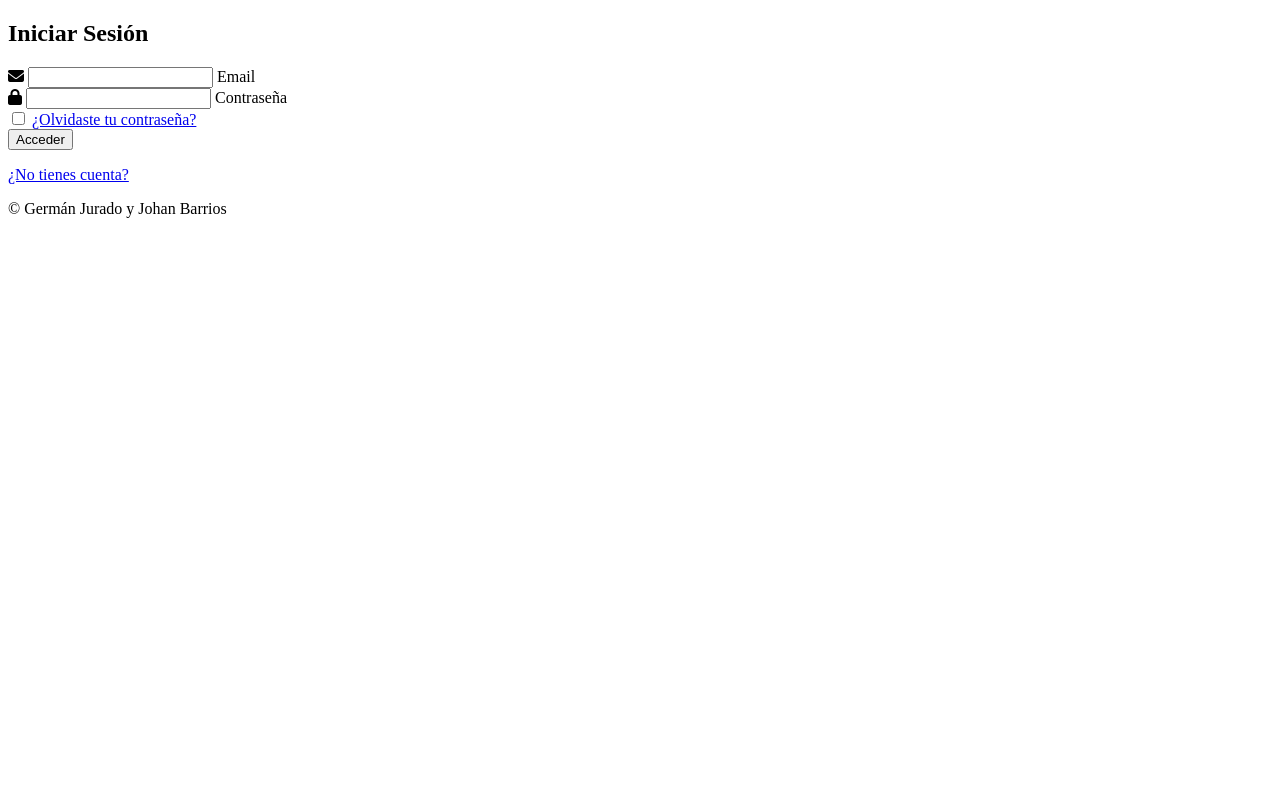
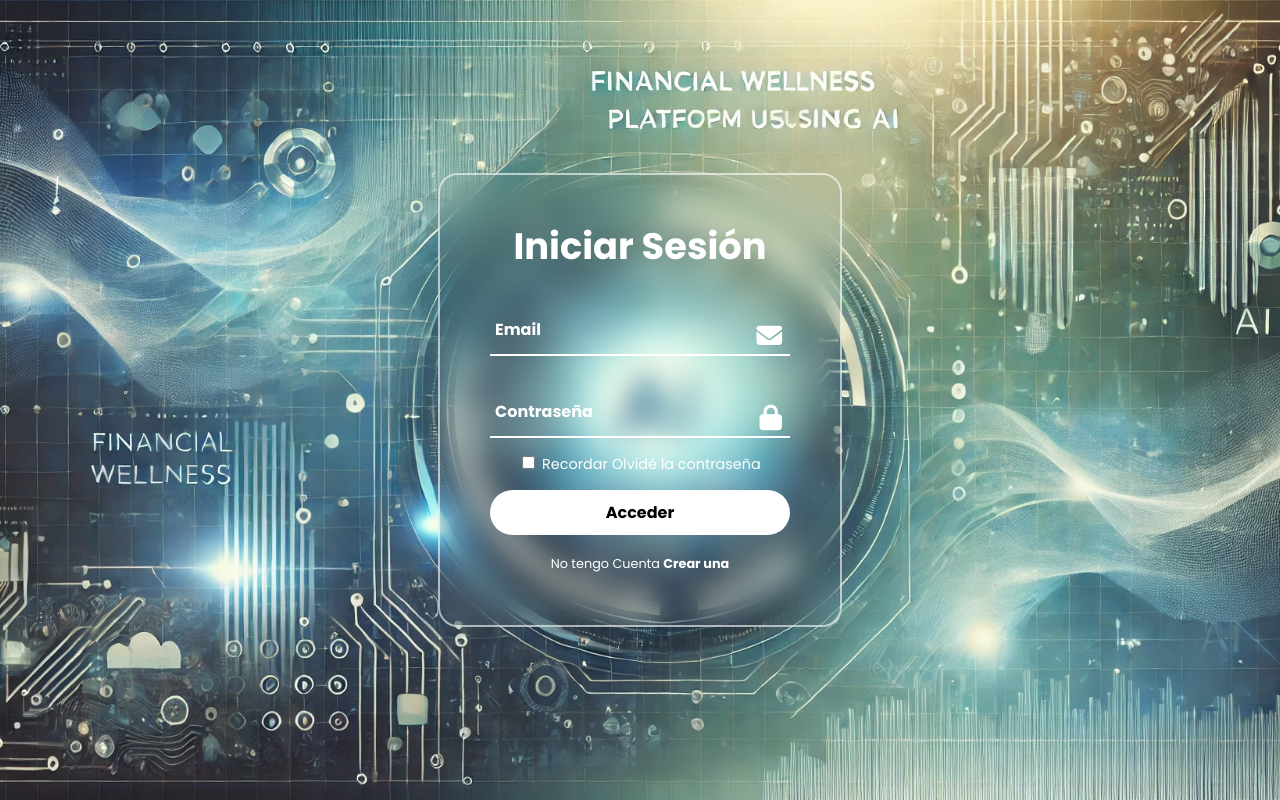
Before and after one commit to Junior-Jurado/fullstack-utadeo, a plain HTML site: page index.html in a window 1280 px wide. Drawn offline with Linux system fonts and the light colour scheme.

Commit message:
Clase 28/08/2024

```diff
--- a/index.html
+++ b/index.html
@@ -4,7 +4,7 @@
     <meta charset="UTF-8" />
     <meta name="viewport" content="width=device-width, initial-scale=1.0" />
     <title>Germán Jurado</title>
-    <link rel="stylesheet" href="css/style.css" />
+    <link rel="stylesheet" href="styles/style.css" />
     <script
       src="https://kit.fontawesome.com/53d5fa705c.js"
       crossorigin="anonymous"
@@ -12,39 +12,43 @@
   </head>
   <body>
     <section>
-      <div class="contenido">
+      <div class="contenedor">
+        <div class="contenedor__form">
           <form action="#">
             <h2>Iniciar Sesión</h2>
 
-          <div class="contenido__formulario__atributo">
+            <div class="contenedor__form__input">
               <i class="fa-solid fa-envelope"></i>
-            <input type="email" required />
+              <input type="email" required>
               <label for="#">Email</label>
             </div>
 
-          <div class="contenido__formulario__atributo">
+            <div class="contenedor__form__input">
               <i class="fa-solid fa-lock"></i>
-            <input type="password" required />
-            <label for="#">Contraseña</label>
+              <input type="password" required>
+              <label for="#">Contraseña</label>
             </div>
 
-          <div class="contenido__formulario__olvidar">
+            <div class="contenedor__form__olvidar">
               <label for="#">
-              <input type="checkbox" />
-              <a href="#">¿Olvidaste tu contraseña?</a>
+                <input type="checkbox"> Recordar
+                <a href="#">Olvidé la contraseña</a>
               </label>
             </div>
 
-          <div class="contenido__acceder">
+          </form>
+
+          <div>
             <button>Acceder</button>
-            <div class="registrar">
-              <p><a href="#">¿No tienes cuenta?</a></p>
+
+            <div class="contenedor__form_registrar">
+              <p>No tengo Cuenta <a href="#">Crear una</a></p>
             </div>
           </div>
-        </form>
+
         </div>
+      </div>
+
     </section>
-
-    <footer>&copy; Germán Jurado y Johan Barrios</footer>
   </body>
 </html>
--- /dev/null
+++ b/styles/style.css
@@ -0,0 +1,137 @@
+@import url('https://fonts.googleapis.com/css2?family=Poppins:ital,wght@0,100;0,200;0,300;0,400;0,500;0,600;0,700;0,800;0,900;1,100;1,200;1,300;1,400;1,500;1,600;1,700;1,800;1,900&display=swap');
+
+* {
+    font-family: 'Poppins', sans-serif;
+    margin: 0;
+    padding: 0;
+}
+
+section {
+    display: flex;
+    justify-content: center;
+    align-items: center;
+    width: 100%;
+    min-height: 100vh;
+    background: url(DALL·E\ 2024-09-04\ 12.31.21\ -\ A\ modern\ and\ sleek\ wallpaper\ for\ a\ financial\ wellness\ platform\ utilizing\ AI\,\ designed\ specifically\ for\ a\ PC\ screen.\ The\ design\ should\ feature\ a\ blend\ .webp);
+    background-position: center;
+    background-size: cover;
+}
+
+.contenedor {
+    position: relative;
+    width: 400px;
+    border: 2px solid rgb(255, 255, 255, .6);
+    border-radius: 20px;
+    backdrop-filter: blur(15px);
+    height: 450px;
+    display: flex;
+    justify-content: center;
+    align-items: center;
+}
+
+.contenedor h2 {
+    font-size: 2.3rem;
+    color: #FFF;
+    text-align: center;
+}
+
+.contenedor__form__input {
+    position: relative;
+    margin: 30px 0;
+    width: 300px;
+    border-bottom: 2px solid #FFF;
+}
+
+.contenedor__form__input label {
+    position: absolute;
+    top: 50%;
+    left: 5px;
+    transform: translateY(-50%);
+    color: #FFF;
+    font-size: 1rem;
+    pointer-events: none;
+    transition: .6s;
+    font-weight: bold;
+}
+
+input:focus ~ label,
+input:valid ~ label {
+    top: -5px;
+}
+
+.contenedor__form__input input {
+    width: 100%;
+    height: 50px;
+    background-color: transparent;
+    border: none;
+    outline: none;
+    font-size: 1rem;
+    padding: - 35px 0 5px;
+    color: #FFF;
+}
+
+.contenedor__form__input i {
+    position: absolute;
+    color: #FFF;
+    font-size: 1.6rem;
+    top: 19px;
+    right: 8px;
+}
+
+.contenedor__form__olvidar {
+    margin: -15px 0 15px;
+    font-size: 0.9rem;
+    color: #FFF;
+    display: flex;
+    justify-content: center;
+}
+
+.contenedor__form__olvidar label input {
+    margin: 3px;
+}
+
+.contenedor__form__olvidar label a {
+    color: #FFF;
+    text-decoration: none;
+    transition: .3s;
+    font-size: .9rem;
+}
+
+.contenedor__form__olvidar label a:hover {
+    text-decoration: underline;
+}
+
+button {
+    width: 100%;
+    height: 45px;
+    border-radius: 40px;
+    background-color: #FFF;
+    border: none;
+    font-weight: bold;
+    cursor: pointer;
+    outline: none;
+    font-size: 1rem;
+    transition: .4s;
+}
+
+button:hover {
+    opacity: .9;
+}
+
+.contenedor__form_registrar {
+    font-size: .8rem;
+    color: #FFF;
+    text-align: center;
+    margin: 20px 0 10px;
+}
+
+.contenedor__form_registrar p a {
+    text-decoration: none;
+    color: #FFF;
+    font-weight: bold;
+    transition: .3s;
+}
+
+.contenedor__form_registrar p a:hover {
+    text-decoration: underline;
+}
```
Also changed, not shown: styles/DALL·E 2024-09-04 12.31.21 - A modern and sleek wallpaper for a financial wellness platform utilizing AI, designed specifically for a PC screen. The design should feature a blend .webp (added). Lines whose indentation alone changed are shown as unchanged.
